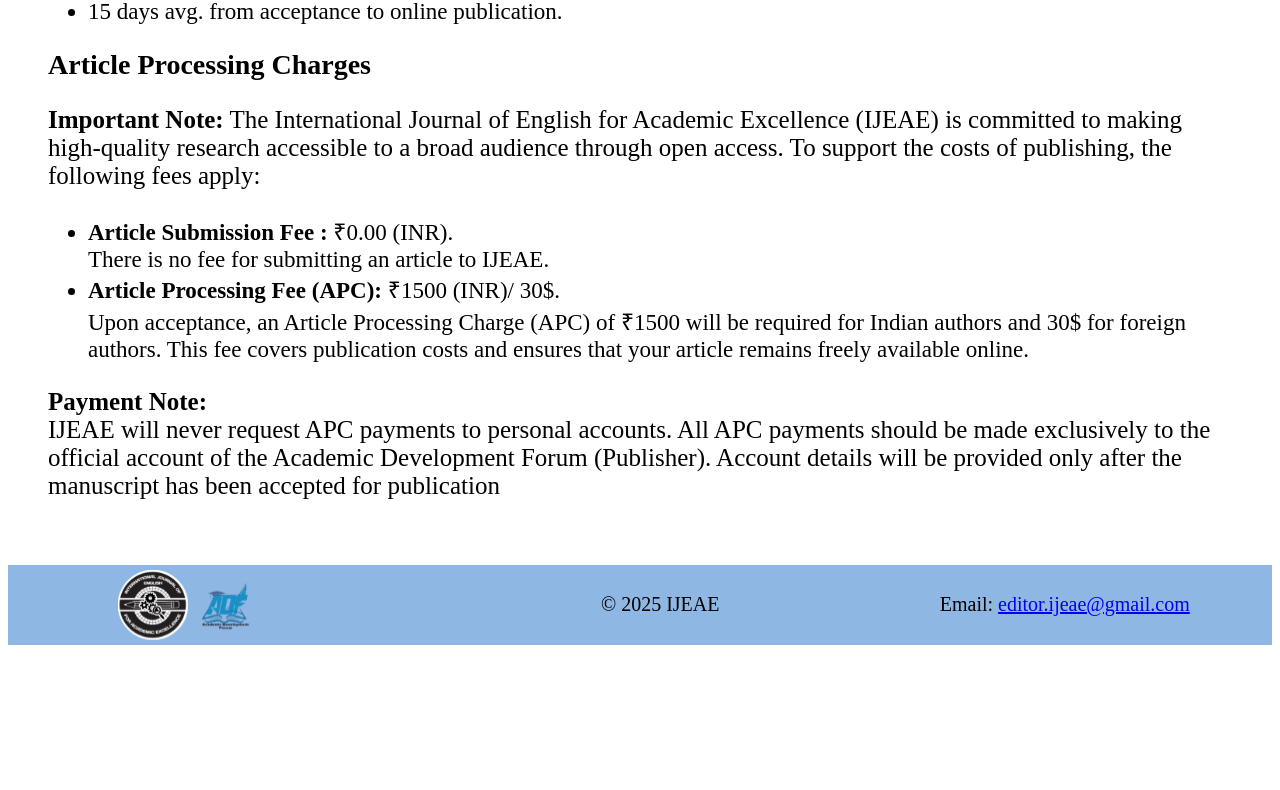
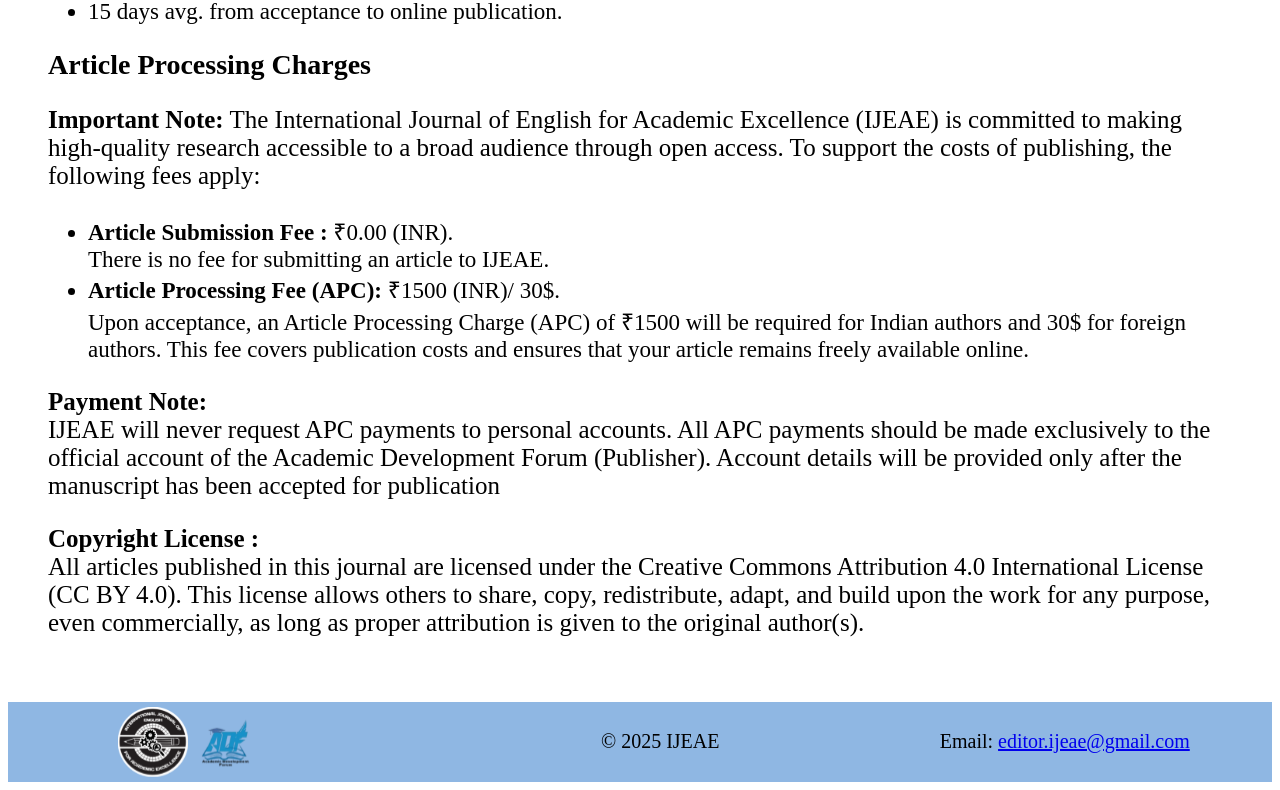
Before and after one commit to lexiontechsolution/journal_website, a React (Create React App) app: page /journalmetrics in a window 1280 px wide. Shown: the part 701-1491 px from the top of the page. Before the commit the page ends 1354 px from the top, so only its background shows below. Built offline with nearby package versions, Linux system fonts and the light colour scheme.

Commit message:
Update Journalmetrics.js

```diff
--- a/src/Pages/Authorguide/Journalmetrics.js
+++ b/src/Pages/Authorguide/Journalmetrics.js
@@ -90,6 +90,11 @@
             be provided only after the manuscript has been accepted for
             publication
           </p>
+          <p>
+            <strong>Copyright License
+:</strong>
+            <br></br>All articles published in this journal are licensed under the Creative Commons Attribution 4.0 International License (CC BY 4.0). This license allows others to share, copy, redistribute, adapt, and build upon the work for any purpose, even commercially, as long as proper attribution is given to the original author(s).
+          </p>
         </section>
       </div>
       <Footer />
```
